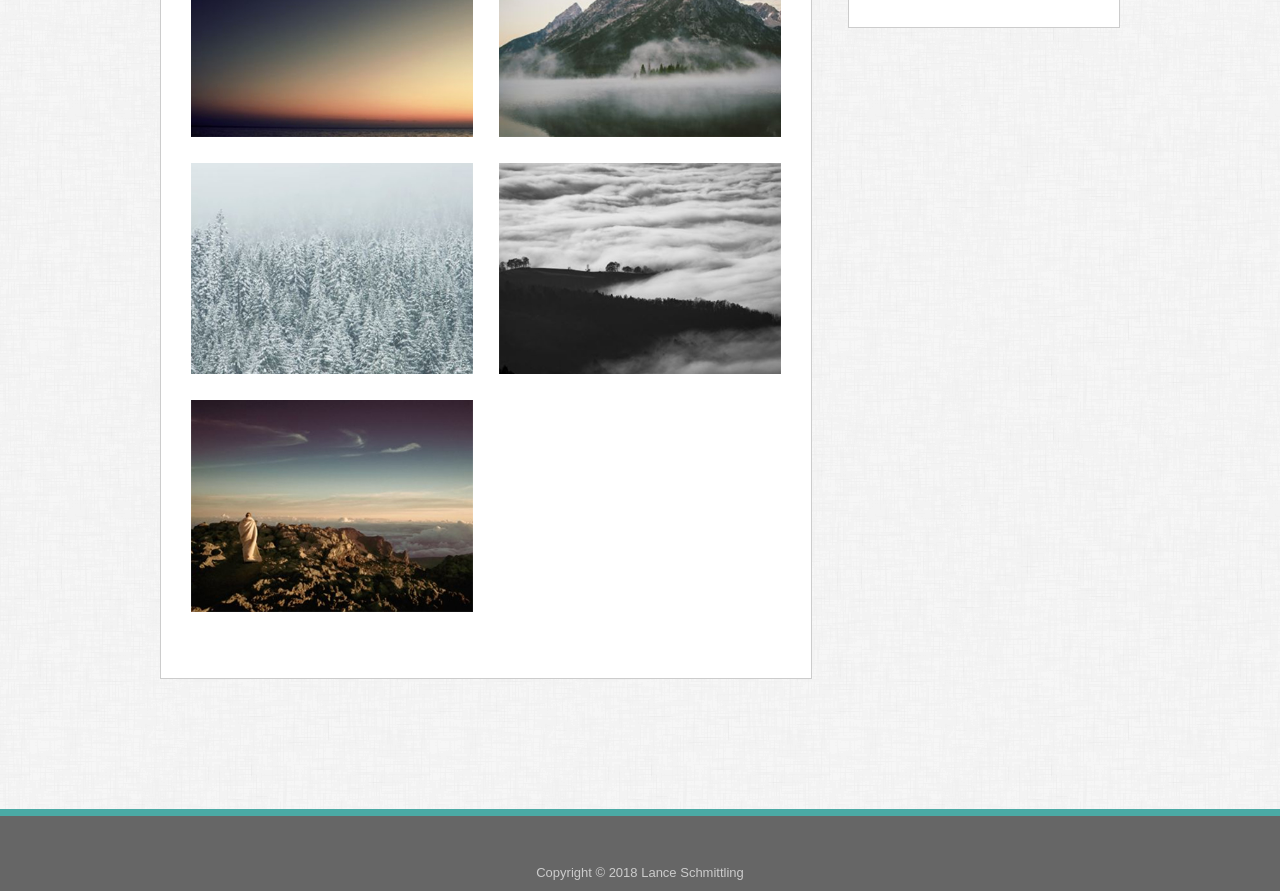
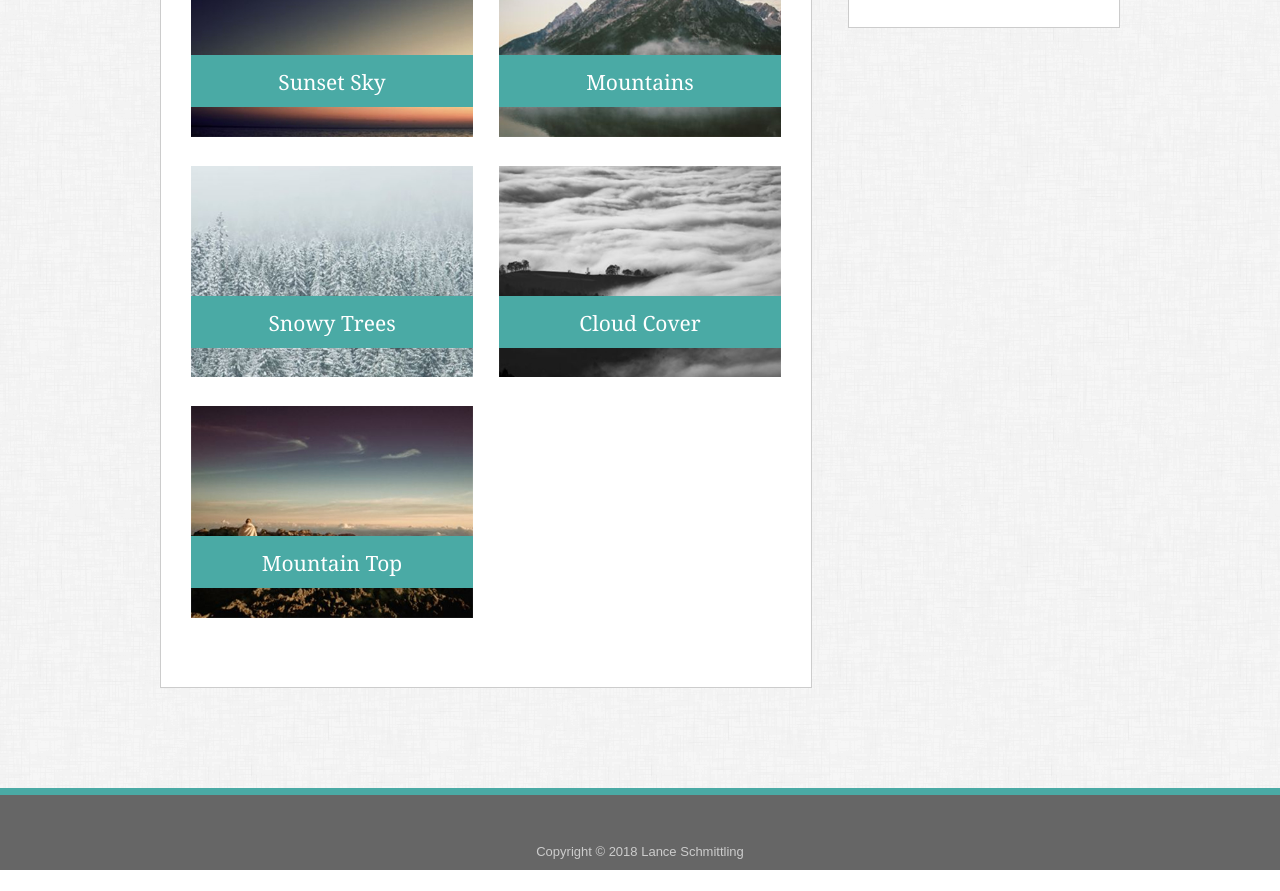
Before and after one commit to lancehenry/Basic-Portfolio, a plain HTML site: page portfolio.html in a window 1280 px wide. Shown: the part 291-1182 px from the top of the page. After the commit the page ends 1161 px from the top, so only its background shows below. Drawn offline with Linux system fonts and the light colour scheme.

Commit message:
90% CSS Styles Done

```diff
--- a/assets/css/style.css
+++ b/assets/css/style.css
@@ -3,13 +3,17 @@ html, body {
 	color: #777777;
 	background-image: url("../images/profile/dust_scratches.png");
 	height: 100%;
-	margin: 0;
+	margin-bottom: 0;
 }
 
-#wrapper {
+/***************************************
+WRAPS ENTIRE PAGE FOR FLEXBOX FOOTER
+***************************************/
+
+.wrapper {
+	display: flex;
 	min-height: 100%;
-	margin-bottom: 300px;
-	position: relative;
+	flex-direction: column;
 }
 
 /***************************************
@@ -48,13 +52,12 @@ h3 {
 NAVIGATION
 ***************************************/
 
-.main-nav {
+header {
 	width: 100%;
 	height: 75px;
 	position: absolute;
 	background-color: #ffffff;
 	border-bottom: #cccccc 2px solid;
-	overflow: hidden;
 }
 
 .inside-box {
@@ -66,11 +69,6 @@ li {
 	display: block;
     float: right;
     text-align: center;
-    border-right: 1px solid #666666;
-}
-
-li:first-of-type {
-	border-right: none;
 }
 
 li a {
@@ -81,15 +79,28 @@ li a {
     text-decoration: none;
 }
 
+li a:hover {
+	color: #4aaaa5;
+}
+
+.line {
+	height: 20px;
+	float: right;
+	border-right: 1px solid #666666;
+	margin-top: 27px;
+}
+
 /***************************************
 MAIN CONTENT AREA
 ***************************************/
 
-.entire-content-area {
+.content-area {
+	flex: 1 0 auto;
 	width: 960px;
+	height: 100%;
 	margin: auto;
 	padding-top: 100px;
-	padding-bottom: 75px;
+	padding-bottom: 100px;
 	position: relative;
 }
 
@@ -133,14 +144,109 @@ PORTFOLIO PAGE STYLES
 	padding: 40px 30px 40px 30px;
 }
 
-.img-left {
+.img-topleft {
 	float: left;
 	padding-bottom: 26px;
+	position: relative;
+	text-align: center;
+	color: #ffffff;
 }
 
-.img-right {
+.img-topleft-text {
+	position: absolute;
+	top: 65%;
+	left: 50%;
+	transform: translate(-50%, -50%);
+	font-family: 'Georgia', Times, Times New Roman, serif;
+	font-size: 21px;
+	padding-top: 17px;
+	background-color: #4aaaa5;
+	height: 35px;
+	width: 100%;
+}
+
+.img-topright {
 	float: right;
 	padding-bottom: 26px;
+	position: relative;
+	text-align: center;
+	color: #ffffff;
+}
+
+.img-topright-text {
+	position: absolute;
+	top: 65%;
+	left: 50%;
+	transform: translate(-50%, -50%);
+	font-family: 'Georgia', Times, Times New Roman, serif;
+	font-size: 21px;
+	padding-top: 17px;
+	background-color: #4aaaa5;
+	height: 35px;
+	width: 100%;
+}
+
+.img-midleft {
+	float: left;
+	padding-bottom: 26px;
+	position: relative;
+	text-align: center;
+	color: #ffffff;
+}
+
+.img-midleft-text {
+	position: absolute;
+	top: 65%;
+	left: 50%;
+	transform: translate(-50%, -50%);
+	font-family: 'Georgia', Times, Times New Roman, serif;
+	font-size: 21px;
+	padding-top: 17px;
+	background-color: #4aaaa5;
+	height: 35px;
+	width: 100%;
+}
+
+.img-midright {
+	float: right;
+	padding-bottom: 26px;
+	position: relative;
+	text-align: center;
+	color: #ffffff;
+}
+
+.img-midright-text {
+	position: absolute;
+	top: 65%;
+	left: 50%;
+	transform: translate(-50%, -50%);
+	font-family: 'Georgia', Times, Times New Roman, serif;
+	font-size: 21px;
+	padding-top: 17px;
+	background-color: #4aaaa5;
+	height: 35px;
+	width: 100%;
+}
+
+.img-botleft {
+	float: left;
+	padding-bottom: 26px;
+	position: relative;
+	text-align: center;
+	color: #ffffff;
+}
+
+.img-botleft-text {
+	position: absolute;
+	top: 65%;
+	left: 50%;
+	transform: translate(-50%, -50%);
+	font-family: 'Georgia', Times, Times New Roman, serif;
+	font-size: 21px;
+	padding-top: 17px;
+	background-color: #4aaaa5;
+	height: 35px;
+	width: 100%;
 }
 
 /***************************************
@@ -196,18 +302,13 @@ button[type=submit] {
 FOOTER
 ***************************************/
 
-.footer {
+footer {
 	width: 100%;
 	height: 25px;
 	color: #cccccc;
 	background-color: #666666;
-	position: absolute;
 	font-size: 13px;
 	text-align: center;
 	padding-top: 50px;
 	border-top: #4aaaa5 7px solid;
 }
-
-.push {
-	height: -150px; /* Equal to the height of the footer */
-}
--- a/portfolio.html
+++ b/portfolio.html
@@ -10,16 +10,20 @@
 
 <body>
 
-<div id="wrapper">
+<!-- WRAPS ENTIRE PAGE // FLEXBOX FOOTER RELATED -->
+
+<div class="wrapper">
 
 <!-- MAIN NAVIGATION BAR -->
 
-	<header class="main-nav">
+	<header>
 		<div class="inside-box">
 			<h1>Lance Schmittling</h1>
 				<ul>
 					<li><a href="contact.html">Contact</a></li>
+					<div class="line"></div>
 					<li><a href="portfolio.html">Portfolio</a></li>
+					<div class="line"></div>
 					<li><a href="index.html">About</a></li>
 				</ul>
 		</div>
@@ -27,7 +31,7 @@
 
 <!-- MAIN CONTENT SECTION -->
 
-	<section class="entire-content-area">
+	<section class="content-area">
 
 <!-- PORTFOLIO SECTION // FLOAT LEFT -->
 
@@ -35,11 +39,30 @@
 			<h2>Portfolio</h2>
 			<br><hr><br>
 
-			<img class="img-left" width="282px" src="assets/images/portfolio/img-1.jpg" alt="img-1">
-			<img class="img-right" width="282px" src="assets/images/portfolio/img-2.jpg" alt="img-2">
-			<img class="img-left" width="282px" src="assets/images/portfolio/img-3.jpg" alt="img-3">
-			<img class="img-right" width="282px" src="assets/images/portfolio/img-4.jpg" alt="img-4">
-			<img class="img-left" width="282px" src="assets/images/portfolio/img-5.jpg" alt="img-5">
+			<div class="img-topleft">
+				<img width="282px" src="assets/images/portfolio/img-1.jpg" alt="img-1">
+				<div class="img-topleft-text">Sunset Sky</div>
+			</div>
+
+			<div class="img-topright">
+				<img width="282px" src="assets/images/portfolio/img-2.jpg" alt="img-2">
+				<div class="img-topright-text">Mountains</div>
+			</div>
+
+			<div class="img-midleft">
+				<img width="282px" src="assets/images/portfolio/img-3.jpg" alt="img-3">
+				<div class="img-midleft-text">Snowy Trees</div>
+			</div>
+
+			<div class="img-midright">
+				<img width="282px" src="assets/images/portfolio/img-4.jpg" alt="img-4">
+				<div class="img-midright-text">Cloud Cover</div>
+			</div>
+
+			<div class="img-botleft">
+				<img width="282px" src="assets/images/portfolio/img-5.jpg" alt="img-1">
+				<div class="img-botleft-text">Mountain Top</div>
+			</div>
 
 		</section>
 
@@ -55,17 +78,14 @@
 			</div>
 		</section>
 	</section>
-</div>
 
-<!-- FOOTER RELATED "PUSH" CLASS -->
 
-<div class="push"></div>
+<!-- FOOTER SECTION -->
 
-	<footer class="footer">
+	<footer>
 		<p>Copyright &copy; 2018 Lance Schmittling</p>
 	</footer>
-
-<!-- FOOTER SECTION -->
+</div>
 
 </body>
 
```
Also changed, not shown: contact.html (+11 -11 lines), index.html (+12 -10 lines).
